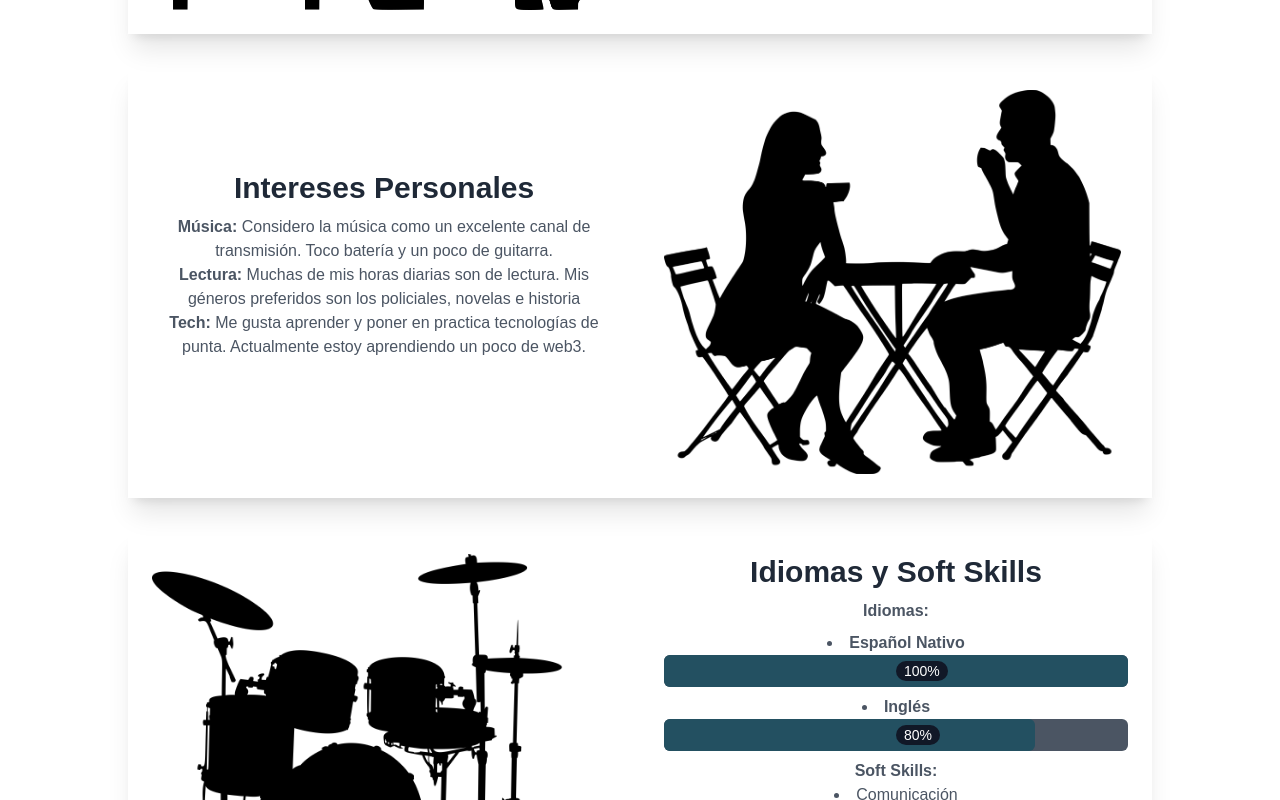
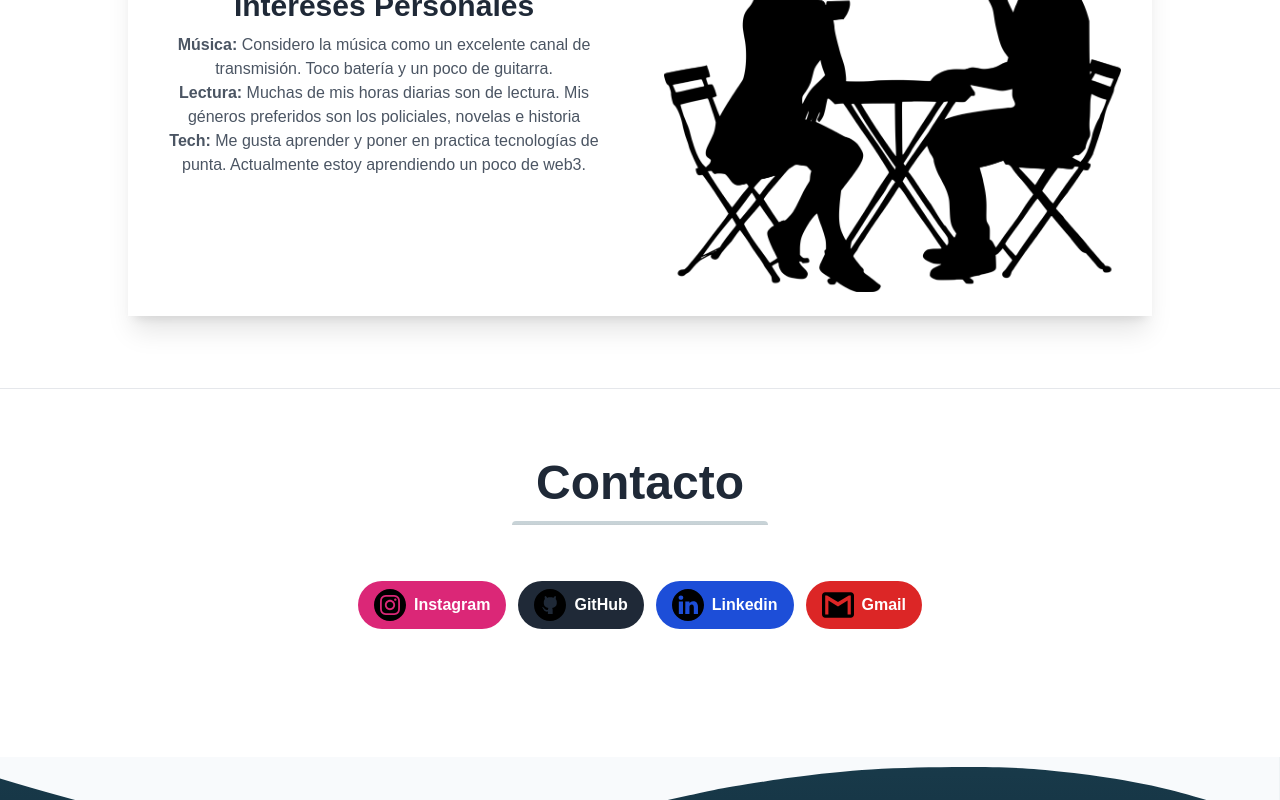
Before and after one commit to facuzarate04/my-landing, a Vue app: page / in a window 1280 px wide. Shown: the part 2000-2800 px from the top of the page. Built offline with nearby package versions, Linux system fonts and the light colour scheme.

Commit message:
Type title and contact responsive (#6)
* feat: styles and texts changes

* fix: order navbar

* fix: json texts

* feat: type title and contact responsive

```diff
--- a/package.json
+++ b/package.json
@@ -9,6 +9,7 @@
     "serve": "npm run build && vite preview"
   },
   "dependencies": {
+    "typed.js": "^2.0.12",
     "vue": "^3.2.25",
     "vue-router": "^4.0.14"
   },
--- a/public/json/text.json
+++ b/public/json/text.json
@@ -3,8 +3,9 @@
         "image": "../assets/images/mi-cara.jpg"
     },
     "description":{
-        "title": "Full Stack Developer",
-        "image": "../assets/images/mi-completo.jpeg",
+        "title-1": "JavaScript Developer",
+        "title-2": "PHP Developer",
+        "title-3": "Python Developer",
         "p":{
             "p1": "Soy un desarrollador Full Stack con experiencia en desarrollo de aplicaciones y sitios web.",
             "p2": "Me encanta emprender y ser proactivo en todos los ámbitos de mi vida. Me emocionan los desafíos y el constante aprendizaje."
@@ -60,31 +61,6 @@
             "l3": "<b>Tech:</b> Me gusta aprender y poner en practica tecnologías de punta. Actualmente estoy aprendiendo un poco de web3."
         }
     },
-    "skills":{
-        "title": "Idiomas y Soft Skills",
-        "image": "../assets/images/drumms.png",
-        "languajes": "Idiomas:",
-        "soft-skills": "Soft Skills:",
-        "lang": {
-            "l1": {
-                "title": "Español Nativo",
-                "bar-width": "width: 100%; background-color: #235061;",
-                "percent": "100%"
-            },
-            "l2": {
-                "title": "Inglés",
-                "bar-width": "width: 80%; background-color: #235061;",
-                "percent": "80%"
-            }
-        },
-        "s-skills": {
-            "l1": "Comunicación",
-            "l2": "Proactividad",
-            "l3": "Resolución de problemas",
-            "l4": "Capacidad de aceptación de críticas",
-            "l5": "Motivación"
-        }
-    },
     "socials":{
         "ig": {
             "name": "Instagram",
--- a/src/components/NavBar.vue
+++ b/src/components/NavBar.vue
@@ -1,24 +1,9 @@
 
 <template>
     <nav id="header" class="fixed w-full z-30 top-0 text-white">
-        <div class="w-full container mx-auto flex flex-wrap items-center justify-between mt-0 py-2">
-            <div class="pl-4 flex items-center">
-                <button class="cursor-pointer toggleColour text-white no-underline hover:no-underline font-bold text-2xl lg:text-4xl"
-                    @click="scrollTo('inicio')">
-                    <img :src="jsonNavBar['image']" alt="" class="h-12  inline text-black rounded-full">
-                        Facundo Zarate
-                </button>
-            </div>
-            <div class="hidden pr-4">
-                <button id="nav-toggle"
-                    class="flex items-center p-1 text-black hover:text-gray-900 focus:outline-none focus:shadow-outline transform transition hover:scale-105 duration-300 ease-in-out">
-                    <svg class="fill-current h-6 w-6" viewBox="0 0 20 20" xmlns="http://www.w3.org/2000/svg">
-                        <title>Menu</title>
-                        <path d="M0 3h20v2H0V3zm0 6h20v2H0V9zm0 6h20v2H0v-2z" />
-                    </svg>
-                </button>
-            </div>
-            <div class="w-full flex-grow lg:flex lg:items-center lg:w-auto hidden mt-2 lg:mt-0 bg-gray-600 lg:bg-transparent text-black p-4 lg:p-0 z-20"
+        <div class="w-full container mx-auto flex flex-wrap items-center justify-center mt-0 py-2">
+
+            <div class="w-full  lg:flex lg:items-center lg:w-auto hidden mt-2 lg:mt-0 bg-gray-600 lg:bg-transparent text-black p-4 lg:p-0 z-20"
                 id="nav-content">
                 <ul class="list-reset lg:flex justify-end flex-1 items-center">
                     <!-- <li class="mr-3">
--- a/src/pages/Landing.vue
+++ b/src/pages/Landing.vue
@@ -6,16 +6,13 @@
             </template>
             <template #content>
                 <!--Intro-->
-                <div ref="inicio" class="pt-24">
-                    <div class="container px-3 py-10 md:py-20 mx-auto flex flex-wrap flex-col md:flex-row items-center">
+                <div ref="inicio" class="py-20">
+                    <div class="container md:pt-20 px-3 mx-auto flex flex-wrap flex-col md:flex-row items-center">
                         <!--Left Col-->
                         <div class="w-full mx-auto md:w-2/5 justify-center items-start text-center">
                             <h1 class="my-4 text-4xl font-bold leading-tight">
-                            {{jsonDescription['title']}}
+                                <span class="title-typed"></span>
                             </h1>
-                            <p v-for="p in jsonDescription['p']" :key="p" class="leading-normal text-xl mb-2">
-                            {{p}}
-                            </p>
                         </div>
                     </div>
                 </div>
@@ -110,34 +107,6 @@
                                 <img :src="jsonInterest['image']" alt="" class="h-96">
                             </div>
                         </div>
-
-                        <div class="flex flex-wrap shadow-xl">
-                            <div class="w-full sm:w-1/2 p-6 text-black">
-                                <img :src="jsonSkills['image']" alt="" class="h-96">
-                            </div>
-                            <div class="w-5/6 sm:w-1/2 p-6 m-auto">
-                                <h3 class="text-3xl text-gray-800 font-bold leading-none mb-3">
-                                    {{jsonSkills['title']}}
-                                </h3>
-                                <div class="text-gray-600 mb-8">
-                                    <b>{{jsonSkills['languajes']}}</b>
-                                    <li v-for="l in jsonSkills['lang']" :key="l" class="my-2">
-                                        <b>{{l['title']}}</b>
-                                        <div class="relative bg-gray-600 rounded-md">
-                                            <div class="absolute bottom-1.5 text-white text-sm inline-block bg-gray-900 px-2 rounded-full">
-                                                {{l['percent']}}
-                                            </div>
-                                            <div :style="l['bar-width']" class="py-4 text-center rounded-md">
-                                            </div>
-                                        </div>
-                                    </li>
-                                    <b>{{jsonSkills['soft-skills']}}</b>
-                                    <li v-for="l in jsonSkills['s-skills']" :key="l">
-                                        {{l}}
-                                    </li>
-                                </div>
-                            </div>
-                        </div>
                     </div>
                 </section>
             </template>
@@ -151,11 +120,11 @@
                                 <div class="h-1 mx-auto gradient w-64 opacity-25 my-0 py-0 rounded-t"></div>
                             </div>
                             <!-- Contacto -->
-                            <div class="flex items-center justify-center flex-col">
-                                <div class="shadow-xl p-10 px-20 sm:flex sm:items-center sm:justify-center sm:space-x-3 text-center">
+                            <div class="sm:flex items-center justify-center sm:flex-col">
+                                <div class="p-10 px-20 sm:flex sm:items-center sm:justify-center sm:space-x-3 text-center">
                                     <a target="_blank" v-for="social in jsonSocials" :key="social" :href="social['url']"
                                         :style="social['color']"
-                                        class="my-2 w-1/2 m-auto sm:my-0 sm:w-auto px-4 py-2 font-semibold text-white inline-flex items-center space-x-2 rounded">
+                                        class="my-2 w-full m-auto sm:my-0 sm:w-auto px-4 py-2 font-semibold text-white inline-flex justify-center items-center space-x-2 rounded-full">
                                         <img :src="social['image']" class="w-8 h-8 fill-current" alt="">
                                         <span>{{social['name']}}</span>
                                     </a>
@@ -197,6 +166,7 @@
 import json from '../../public/json/text.json'
 import GuestLayout from '../layouts/GuestLayout.vue'
 import NavBar from '../components/NavBar.vue'
+import Typed from 'typed.js';
 export default {
     data() {
         return {
@@ -218,6 +188,23 @@ export default {
         }
     },
     mounted() {
+
+        var titleOptions = {
+            strings: [
+                this.jsonDescription['title-1'],
+                this.jsonDescription['title-2'],
+                this.jsonDescription['title-3']
+            ],
+            typeSpeed: 50,
+            backSpeed: 30,
+            backDelay: 1200,
+            smartBackspace: false,
+            loop: true,
+            loopCount: Infinity,
+        };
+
+        var titleTyped = new Typed('.title-typed', titleOptions);
+
         var scrollpos = window.scrollY;
         var header = document.getElementById("header");
         var navcontent = document.getElementById("nav-content");
```
Also changed, not shown: 1 other file (tests, documents, lock files or other folders).
